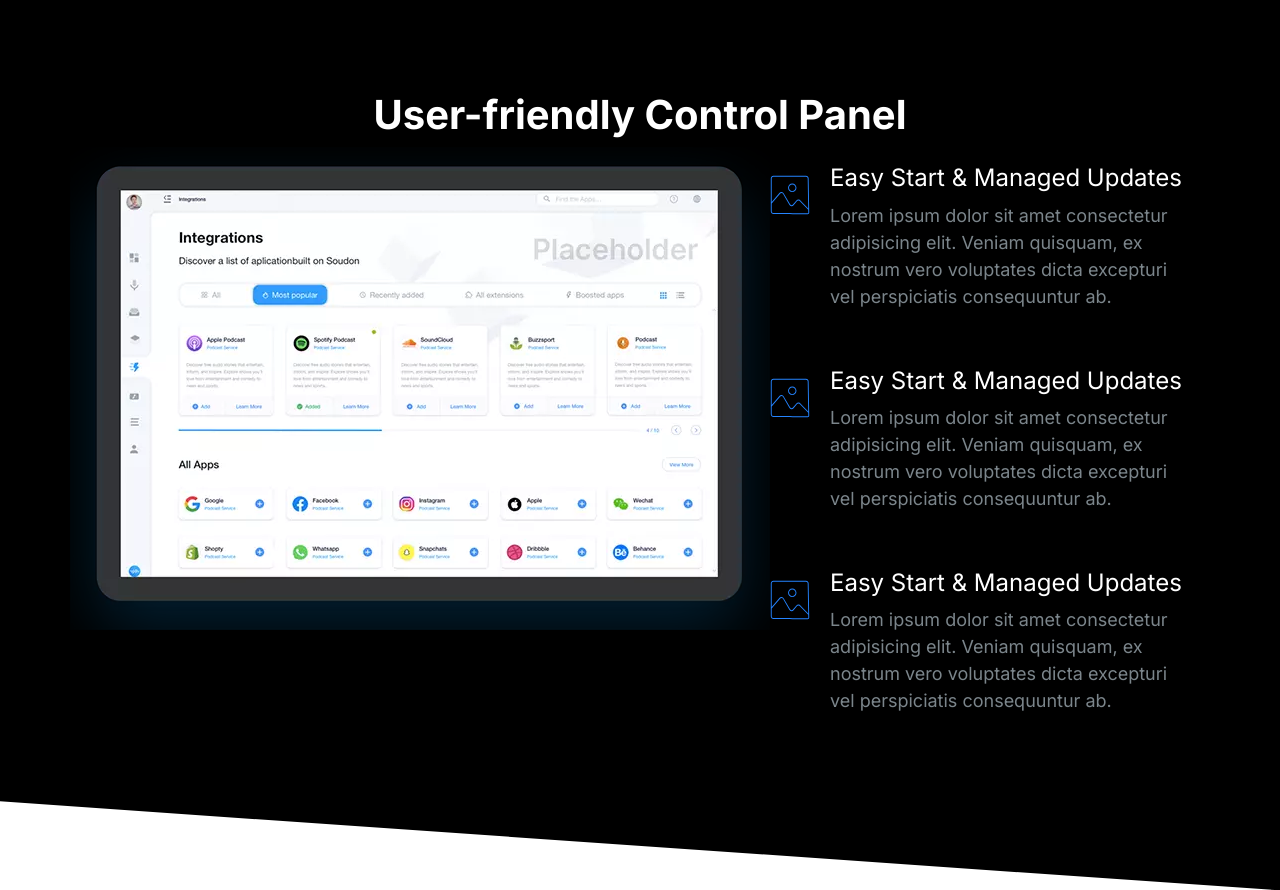
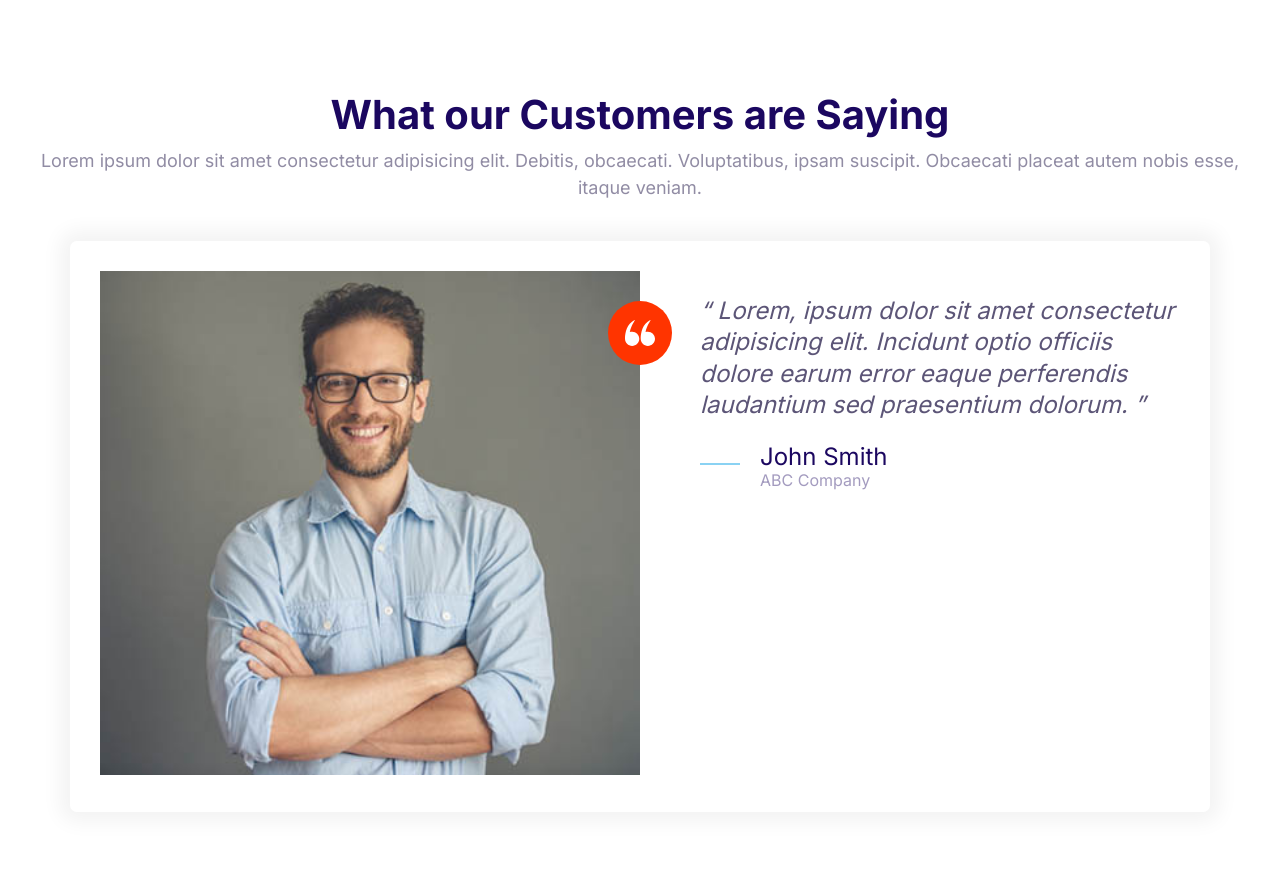
Before and after one commit to sarahnsaw/moshifyyy, a plain HTML site: page index.html in a window 1280 px wide. Drawn offline with Linux system fonts and the light colour scheme.

Commit message:
testimonials block commit

```diff
--- a/css/style.css
+++ b/css/style.css
@@ -614,6 +614,7 @@
 
 .block__header {
   text-align: center;
+  margin-bottom: 4rem;
 }
 
 .block__heading {
--- a/index.html
+++ b/index.html
@@ -15,74 +15,47 @@
   </head>
 
   <body>
-    <section class="block block--dark block--skewed-right block-showcase">
+    <section class="block">
       <header class="block__header">
-        <h2>User-friendly Control Panel</h2>
+        <h2>What our Customers are Saying</h2>
+        <p>Lorem ipsum dolor sit amet consectetur adipisicing elit. Debitis, obcaecati. Voluptatibus, ipsam suscipit. Obcaecati placeat autem nobis esse, itaque veniam.</p>
       </header>
-      <div class="container grid grid--1x2">
-        <picture class="block-showcase__image"
-          ><source
-            tpe="image/webp"
-            srcset="images/ipad.webp 1x, images/ipad@2x.webp 2x" />
-          <source
-            tpe="image/png"
-            srcset="images/ipad.png 1x, images/ipad@2x.png 2x" />
-          <img src="images/ipad.png" alt=""
-        /></picture>
-        <ul class="list">
-          <li>
+      <div class="container">
+        <div class="card testimonial">
+          <div class="grid grid--1x2">
+            <div class="testimonial__image">
+              <img src="images/testimonial.jpg" alt="A happy, smiling customer" />
+              <span class="icon-container icon-container--accent">
+                <svg class="icon icon--white icon--small">
+                  <use xlink:href="images/sprite.svg#quotes"></use>
+                </svg>
+              </span>
+            </div>
+            <blockquote class="quote">
+              <p class="quote__text">
+                Lorem, ipsum dolor sit amet consectetur adipisicing elit. Incidunt optio
+                officiis dolore earum error eaque perferendis laudantium sed praesentium
+                dolorum.
+              </p>
+              <footer>
                 <div class="media">
                   <div class="media__image">
-                <svg class="icon icon--primary">
-                  <use xlink:href="images/sprite.svg#snap"></use>
+                    <svg class="icon icon--primary quote__line">
+                      <use xlink:href="images/sprite.svg#line"></use>
                     </svg>
                   </div>
                   <div class="media__body">
-                <h3 class="media__title">Easy Start & Managed Updates</h3>
-                <p>
-                  Lorem ipsum dolor sit amet consectetur adipisicing elit.
-                  Veniam quisquam, ex nostrum vero voluptates dicta excepturi
-                  vel perspiciatis consequuntur ab.
-                </p>
+                    <h3 class="media__title quote__author">John Smith</h3>
+                    <p class="quote__organization">ABC Company</p>
                   </div>
                 </div>
-          </li>
-          <li>
-            <div class="media">
-              <div class="media__image">
-                <svg class="icon icon--primary">
-                  <use xlink:href="images/sprite.svg#snap"></use>
-                </svg>
-              </div>
-              <div class="media__body">
-                <h3 class="media__title">Easy Start & Managed Updates</h3>
-                <p>
-                  Lorem ipsum dolor sit amet consectetur adipisicing elit.
-                  Veniam quisquam, ex nostrum vero voluptates dicta excepturi
-                  vel perspiciatis consequuntur ab.
-                </p>
+              </footer>
+            </blockquote>
           </div>
         </div>
-          </li>
-          <li>
-            <div class="media">
-              <div class="media__image">
-                <svg class="icon icon--primary">
-                  <use xlink:href="images/sprite.svg#snap"></use>
-                </svg>
+
       </div>
-              <div class="media__body">
-                <h3 class="media__title">Easy Start & Managed Updates</h3>
-                <p>
-                  Lorem ipsum dolor sit amet consectetur adipisicing elit.
-                  Veniam quisquam, ex nostrum vero voluptates dicta excepturi
-                  vel perspiciatis consequuntur ab.
-                </p>
-              </div>
-            </div>
-          </li>
-        </ul>
-      </div>
+    </section>
     </section>
     <script src="js/main.js"></script>
   </body>
```
Also changed, not shown: components/showcaseblock.html (added, +69 -0 lines). Lines whose indentation alone changed are shown as unchanged.
